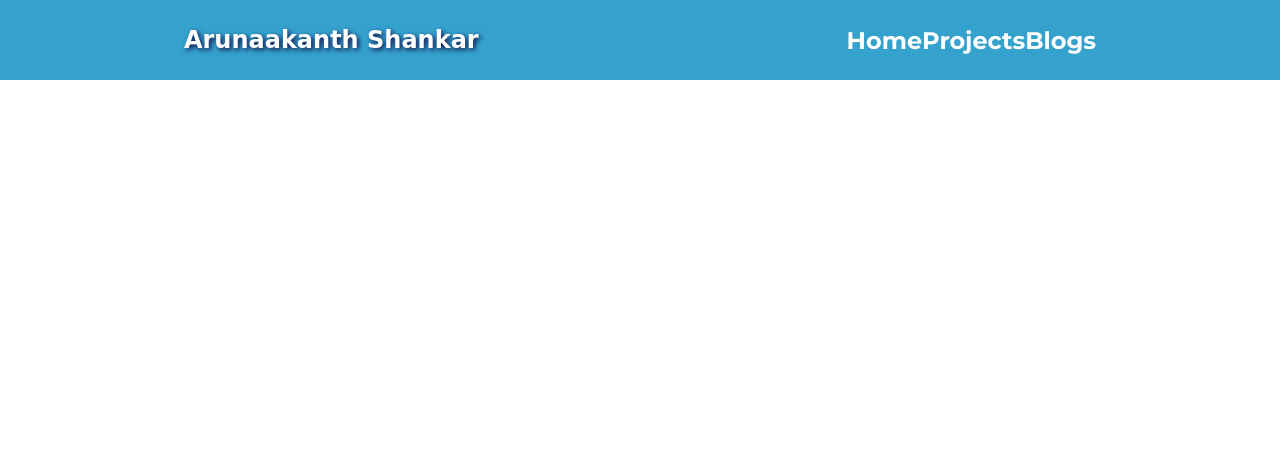
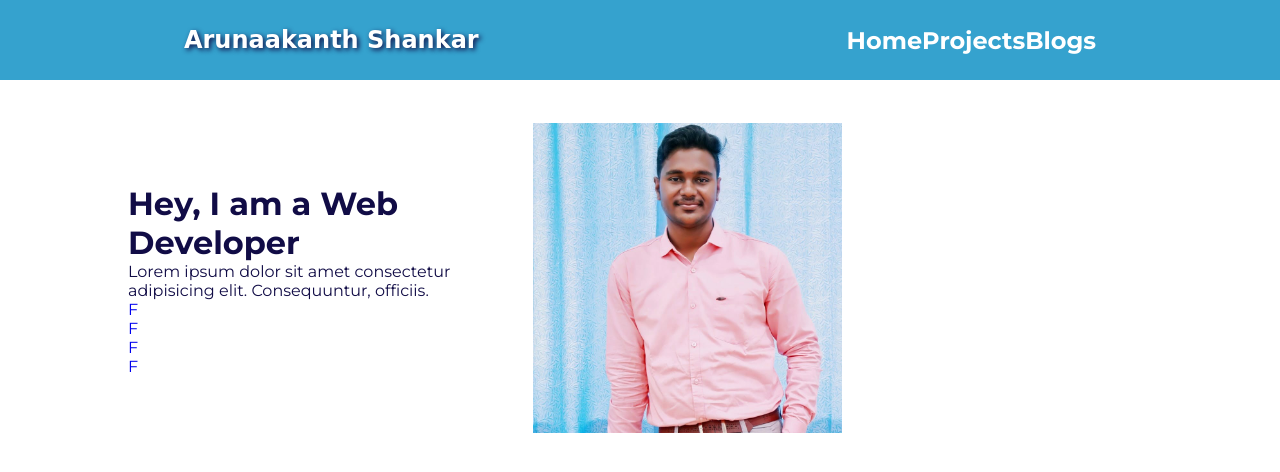
Before and after one commit to arunaa1999/myportfolio, a plain HTML site: page index.html in a window 1280 px wide. Drawn offline with Linux system fonts and the light colour scheme; a web font is replaced by a local one.

Commit message:
add header

```diff
--- a/index.html
+++ b/index.html
@@ -27,8 +27,28 @@
             </ul>
         </nav>
         <div class="hero-section">
-            <div class="her0-left-container"></div>
-            <div class="hero-right-container"> </div>
+            <div class="her0-left-container">
+                <h1>Hey, I am a <span> Web Developer</span></h1>
+                <p>Lorem ipsum dolor sit amet consectetur
+                    adipisicing elit. Consequuntur, officiis.</p>
+                    <ul class="contact-link-container">
+                        <li class="contact-item">
+                            <a href="#" class="contact-link">F</a>
+                        </li>
+                        <li class="contact-item">
+                            <a href="#" class="contact-link">F</a>
+                        </li>
+                        <li class="contact-item">
+                            <a href="#" class="contact-link">F</a>
+                        </li>
+                        <li class="contact-item">
+                            <a href="#" class="contact-link">F</a>
+                        </li>
+                    </ul>
+            </div>
+            <div class="hero-right-container">
+                <img src="./assets/profile.jpg" alt="profile picture" />
+            </div>
         </div>
     </header>
 </body>
--- a/styles/style.css
+++ b/styles/style.css
@@ -30,7 +30,7 @@ body{
 }
 
 img {
-    width: 100%;
+    width: 50%;
     height: auto;
 }
 
@@ -45,7 +45,7 @@ a {
 /*header*/
 
 .header {
-    height: 100vh;
+    height: 60vh;
 }
 
 .navbar {
@@ -94,3 +94,11 @@ a {
         font-size: 1.25rem;
     }
 }
+
+.hero-section {
+    width: 80%;
+    margin: auto;
+   display: flex;
+   align-items: center;
+   height: calc(60vh - 5rem);
+}
```
Also changed, not shown: assets/profile.jpg (added).
